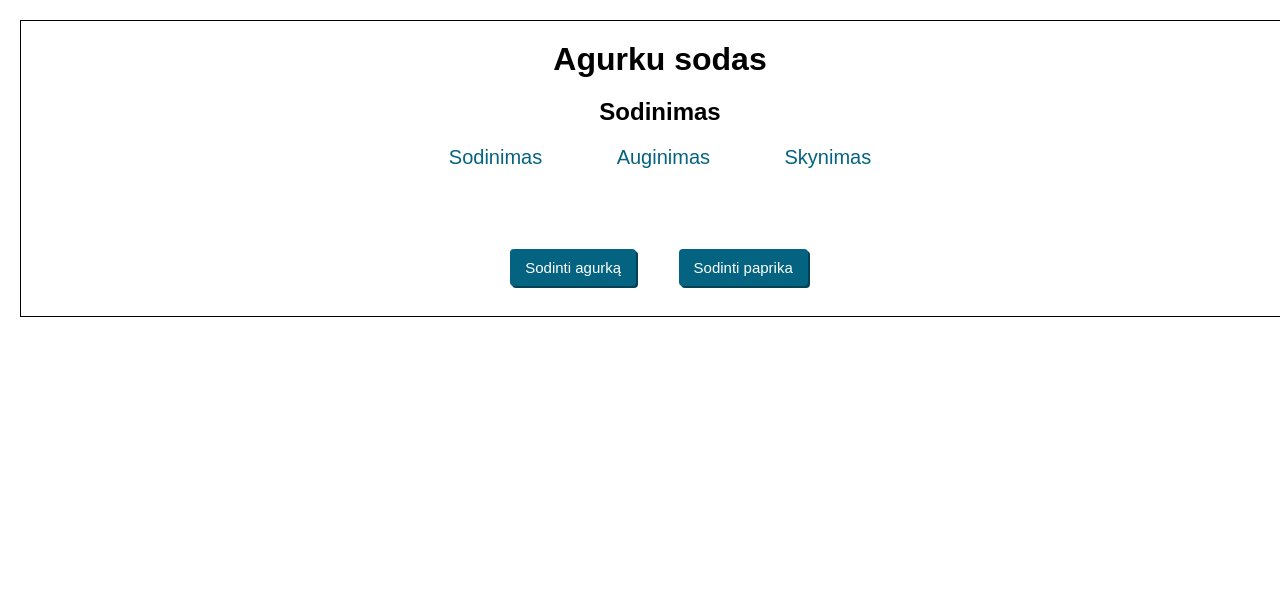
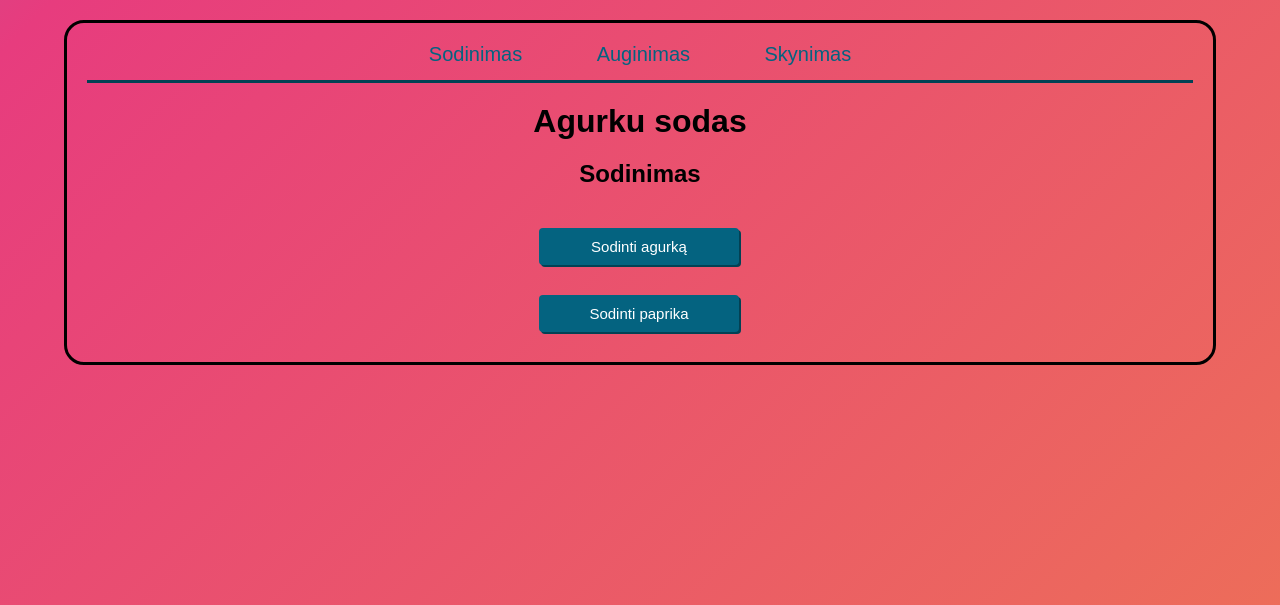
Before and after one commit to Slashass/php-Namu-Darbai, a PHP site: page /1stlesson/sodinimas.php in a window 1280 px wide. Shown: the top 605 px of the page. Run offline with PHP 8.4, Linux system fonts and the light colour scheme.

Commit message:
css and composer bug fixed

```diff
--- a/garden/css/main.css
+++ b/garden/css/main.css
@@ -1,13 +1,24 @@
 body {
-    display: inline-block;
+    display: block;
+    margin-left: auto;
+    margin-right: auto;
     height: 100%;
-    width: 100%;
-    border: 1px solid black;
+    width: 90%;
+    overflow-x: hidden;
+    border: 3px solid black;
+    border-radius: 20px;
     text-align: center;
-    justify-content: center;
+    background: linear-gradient(-45deg, #ee7752, #e73c7e, #23a6d5, #23d5ab);
+    background-size: 400% 400%;
+    animation: gradient 15s ease infinite;
 }
 
- .auginimas {
+header {
+    border-bottom: 3px solid #034154;
+    height: 40px;
+}
+
+body > form {
     display: grid;
 }
 
@@ -48,21 +101,31 @@ button {
     box-shadow: 2px 2px 0 #034154;
     margin-bottom: 10px;
     margin-left: 18px;
-    margin-top: 60px;
     transition: opacity .4s ease-out, transform .4s ease-out, visibility .4s ease-out;
     position: relative;
+    width: 200px;
 }
 
 button:hover {
     background-color: #034F66;
 }
-button > .sodinti-agurka {
-    position: absolute;
+
+.sodintiAgurka, .sodintiPaprika, .auginti, .nuskinti-viska {
+    justify-self: center;
 }
-button > .sodinti-paprika {
-    position: absolute;
-}
-.items > button > .isrovimoMyg {
-    display: inline;
+
+.items-sodinimas > button .isrovimoMyg {
     float: right;
 }
+
+@keyframes gradient {
+    0% {
+        background-position: 0% 50%;
+    }
+    50% {
+        background-position: 100% 50%;
+    }
+    100% {
+        background-position: 0% 50%;
+    }
+}
--- a/garden/sodinimas.php
+++ b/garden/sodinimas.php
@@ -40,12 +40,15 @@ if (isset($_POST['israuti'])) {
 </head>
 
 
+<header>
+    <a href="sodinimas.php">Sodinimas</a>
+    <a href="auginimas.php">Auginimas</a>
+    <a href="skynimas.php">Skynimas</a>
+</header>
+
 <body>
     <h1>Agurku sodas </h1>
     <h2>Sodinimas </h2>
-    <a href="sodinimas.php">Sodinimas</a>
-    <a href="auginimas.php">Auginimas</a>
-    <a href="skynimas.php">Skynimas</a>
     <?php include __DIR__ . '/err/error.php' ?>
     <form action="" method="post">
         <?php foreach ($_SESSION['darzoves'] as $darzove) : ?>
@@ -66,8 +69,8 @@ if (isset($_POST['israuti'])) {
                 </div>
             <?php endif ?>
         <?php endforeach ?>
-        <button class="sodinti agurka" type="submit" name="sodinti-agurka">Sodinti agurką</button>
-        <button class="sodinti paprika" type="submit" name="sodinti-paprika">Sodinti paprika</button>
+        <button class="sodintiAgurka" type="submit" name="sodinti-agurka">Sodinti agurką</button>
+        <button class="sodintiPaprika" type="submit" name="sodinti-paprika">Sodinti paprika</button>
     </form>
 </body>
 
```
Also changed, not shown: other parts of garden/css/main.css (+45 -3 lines), garden/auginimas.php (+13 -9 lines), garden/skynimas.php (+9 -6 lines).
